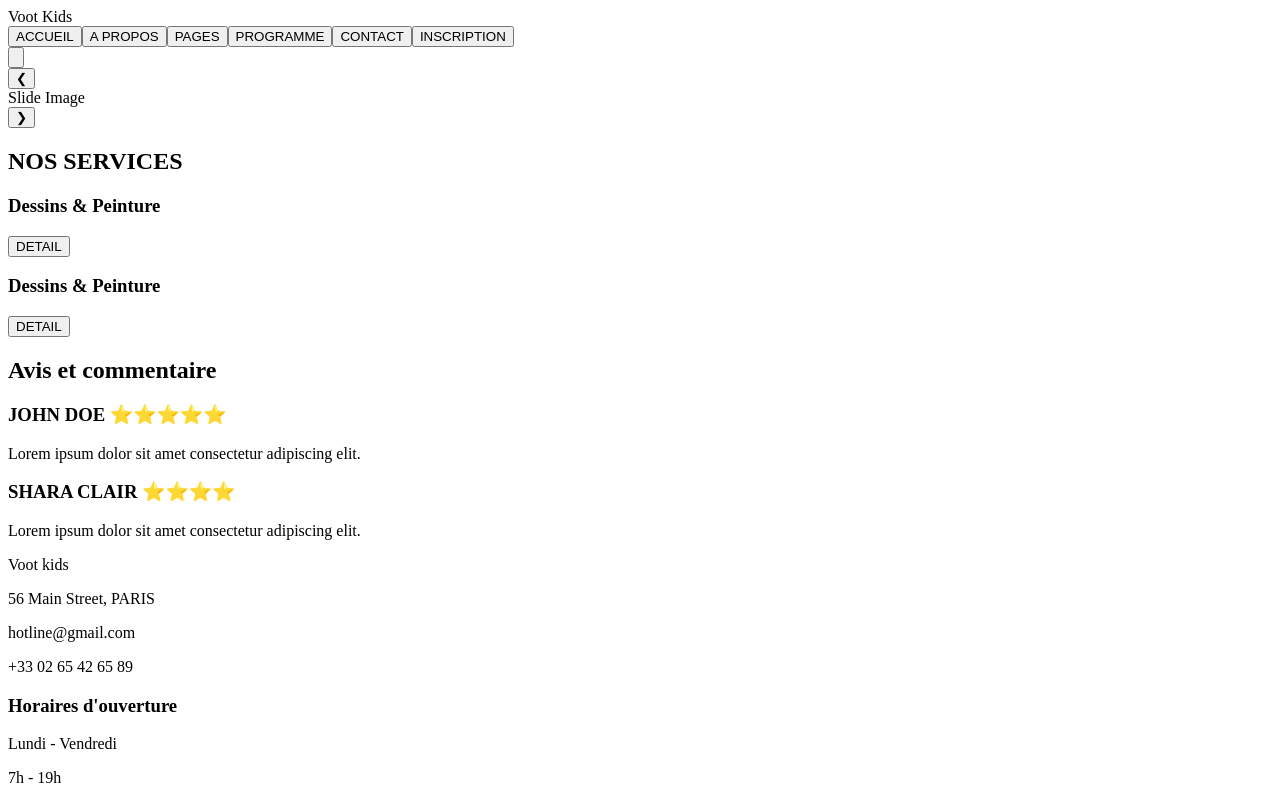
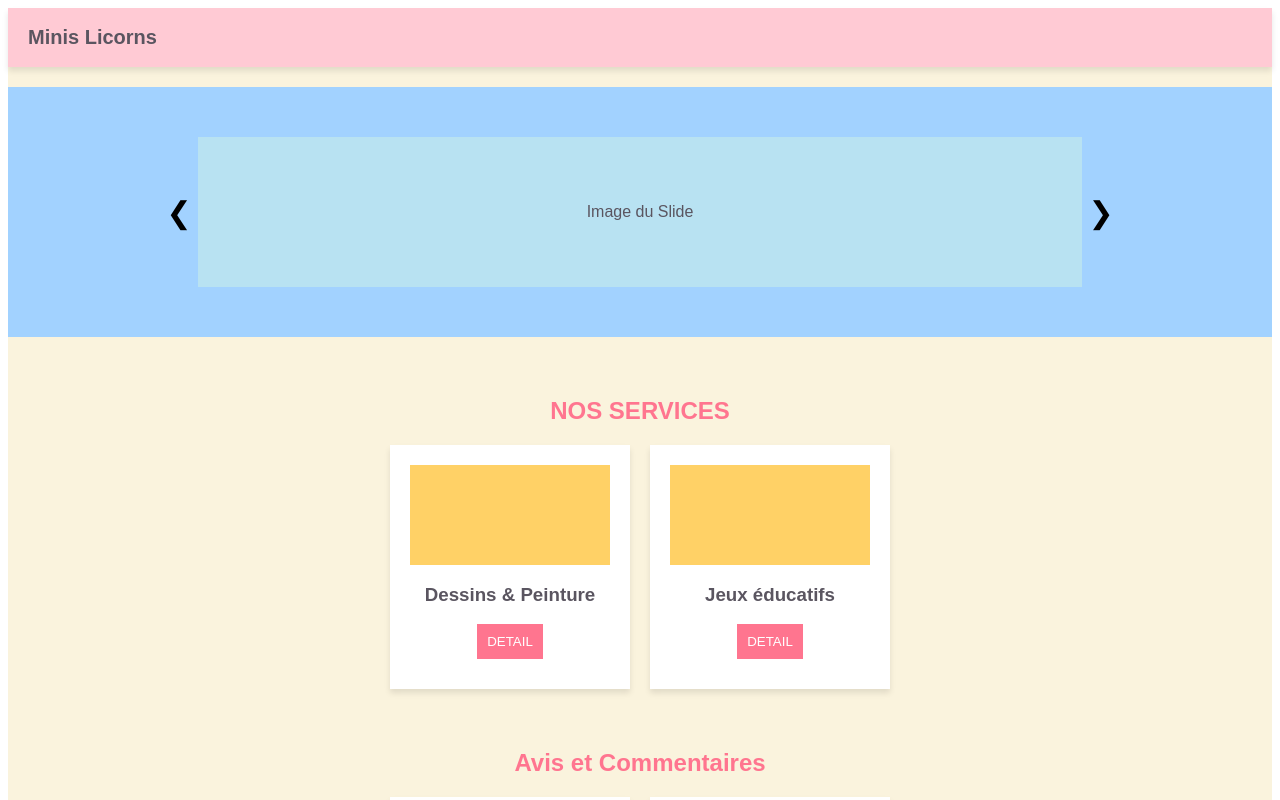
Before and after one commit to Ahoua685/creche_front_projet, a React (Vite) app: page / in a window 1280 px wide. Shown: the top 800 px of the page. Built offline with nearby package versions, Linux system fonts and the light colour scheme.

Commit message:
Ahoua : page d'accueil ok

```diff
--- a/src/App.jsx
+++ b/src/App.jsx
@@ -4,108 +4,198 @@ export default function HomePage() {
   const [menuOpen, setMenuOpen] = useState(false);
 
   return (
-    <div className="font-sans bg-gray-100 min-h-screen text-gray-700">
+    <div style={styles.container}>
       {/* Header */}
-      <header className="bg-gray-300 p-4 flex justify-between items-center shadow-md">
-        <div className="flex items-center space-x-2 text-xl font-bold text-gray-800">
-          <span>Voot Kids</span>
-        </div>
-        <div className="hidden md:flex space-x-6 text-gray-700">
-          <button className="hover:underline">ACCUEIL</button>
-          <button className="hover:underline">A PROPOS</button>
-          <button className="hover:underline">PAGES</button>
-          <button className="hover:underline">PROGRAMME</button>
-          <button className="hover:underline">CONTACT</button>
-          <button className="hover:underline">INSCRIPTION</button>
-        </div>
-        <div className="md:hidden">
-          <button onClick={() => setMenuOpen(!menuOpen)} className="p-2 bg-gray-400 rounded text-white">
-            {/* Icône Menu (≡) */}
-            <svg xmlns="http://www.w3.org/2000/svg" className="w-6 h-6" fill="none" viewBox="0 0 24 24" stroke="currentColor">
-              <path strokeLinecap="round" strokeLinejoin="round" strokeWidth={2} d="M4 6h16M4 12h16m-7 6h7" />
-            </svg>
-          </button>
-        </div>
+      <header style={styles.header}>
+        <div style={styles.logo}>Minis Licorns</div>
+        <nav style={{ ...styles.navLinks, display: menuOpen ? "flex" : "none" }}>
+          <a href="#" style={styles.navLink}>ACCUEIL</a>
+          <a href="#" style={styles.navLink}>A PROPOS</a>
+          <a href="#" style={styles.navLink}>PAGES</a>
+          <a href="#" style={styles.navLink}>PROGRAMME</a>
+          <a href="#" style={styles.navLink}>CONTACT</a>
+          <a href="#" style={styles.navLink}>INSCRIPTION</a>
+        </nav>
+        <button style={styles.menuBtn} onClick={() => setMenuOpen(!menuOpen)}>
+          <svg width="24" height="24" viewBox="0 0 24 24">
+            <path fill="#5A5560" d="M3 6h18M3 12h18m-18 6h18"></path>
+          </svg>
+        </button>
       </header>
 
-      {/* Mobile Menu */}
-      {menuOpen && (
-        <nav className="md:hidden bg-gray-200 p-4 flex flex-col space-y-2">
-          <button className="hover:underline">ACCUEIL</button>
-          <button className="hover:underline">A PROPOS</button>
-          <button className="hover:underline">PAGES</button>
-          <button className="hover:underline">PROGRAMME</button>
-          <button className="hover:underline">CONTACT</button>
-          <button className="hover:underline">INSCRIPTION</button>
-        </nav>
-      )}
-
       {/* Carousel */}
-      <section className="bg-gray-200 h-64 flex items-center justify-center text-gray-600">
-        <button className="text-3xl">❮</button>
-        <div className="w-3/4 h-48 bg-gray-400 flex items-center justify-center">Slide Image</div>
-        <button className="text-3xl">❯</button>
+      <section style={styles.carousel}>
+        <button style={styles.arrow}>❮</button>
+        <div style={styles.carouselContent}>Image du Slide</div>
+        <button style={styles.arrow}>❯</button>
       </section>
 
-      {/* Services Section */}
-      <section className="p-8 bg-gray-100">
-        <h2 className="text-center text-xl font-bold text-gray-800">NOS SERVICES</h2>
-        <div className="flex justify-center space-x-6 mt-4">
-          <div className="bg-white p-4 shadow-md w-64 text-center">
-            <div className="h-32 bg-gray-300"></div>
-            <h3 className="mt-2 font-bold">Dessins & Peinture</h3>
-            <button className="mt-2 px-4 py-2 bg-gray-500 text-white rounded">DETAIL</button>
+      {/* Services */}
+      <section style={styles.section}>
+        <h2 style={styles.title}>NOS SERVICES</h2>
+        <div style={styles.servicesContainer}>
+          <div style={styles.serviceCard}>
+            <div style={styles.serviceImg}></div>
+            <h3>Dessins & Peinture</h3>
+            <button style={styles.btn}>DETAIL</button>
           </div>
-          <div className="bg-white p-4 shadow-md w-64 text-center">
-            <div className="h-32 bg-gray-300"></div>
-            <h3 className="mt-2 font-bold">Dessins & Peinture</h3>
-            <button className="mt-2 px-4 py-2 bg-gray-500 text-white rounded">DETAIL</button>
+          <div style={styles.serviceCard}>
+            <div style={styles.serviceImg}></div>
+            <h3>Jeux éducatifs</h3>
+            <button style={styles.btn}>DETAIL</button>
           </div>
         </div>
       </section>
 
       {/* Testimonials */}
-      <section className="p-8 bg-gray-200">
-        <h2 className="text-center text-xl font-bold text-gray-800">Avis et commentaire</h2>
-        <div className="flex justify-center space-x-6 mt-4">
-          <div className="bg-white p-4 shadow-md w-64">
-            <h3 className="font-bold">JOHN DOE ⭐⭐⭐⭐⭐</h3>
-            <p className="text-sm mt-2">Lorem ipsum dolor sit amet consectetur adipiscing elit.</p>
+      <section style={styles.section}>
+        <h2 style={styles.title}>Avis et Commentaires</h2>
+        <div style={styles.testimonialsContainer}>
+          <div style={styles.testimonial}>
+            <h3>JOHN DOE ⭐⭐⭐⭐⭐</h3>
+            <p>Lorem ipsum dolor sit amet, consectetur adipiscing elit.</p>
           </div>
-          <div className="bg-white p-4 shadow-md w-64">
-            <h3 className="font-bold">SHARA CLAIR ⭐⭐⭐⭐</h3>
-            <p className="text-sm mt-2">Lorem ipsum dolor sit amet consectetur adipiscing elit.</p>
+          <div style={styles.testimonial}>
+            <h3>SHARA CLAIR ⭐⭐⭐⭐</h3>
+            <p>Lorem ipsum dolor sit amet, consectetur adipiscing elit.</p>
           </div>
         </div>
       </section>
 
       {/* Footer */}
-      <footer className="bg-gray-300 p-6 flex flex-col md:flex-row justify-between text-gray-800">
+      <footer style={styles.footer}>
         <div>
-          <p className="font-bold">Voot kids</p>
+          <h3>Minis Licorns</h3>
           <p>56 Main Street, PARIS</p>
           <p>hotline@gmail.com</p>
           <p>+33 02 65 42 65 89</p>
         </div>
         <div>
-          <h3 className="font-bold">Horaires d'ouverture</h3>
-          <p>Lundi - Vendredi</p>
-          <p>7h - 19h</p>
+          <h3>Horaires</h3>
+          <p>Lundi - Vendredi : 7h - 19h</p>
         </div>
         <div>
-          <h3 className="font-bold">Notre Programme</h3>
-          <p>Arts et Dessins</p>
+          <h3>Programme</h3>
           <p>Arts & Dessins</p>
-          <p>Arts & Dessins</p>
-        </div>
-        <div>
-          <h3 className="font-bold">Information</h3>
-          <p>Fermeture exceptionnelle</p>
-          <p>26 DEC 2026</p>
-          <p>Fermeture exceptionnelle</p>
-          <p>25 DEC 2026</p>
+          <p>Activités éducatives</p>
         </div>
       </footer>
     </div>
   );
 }
+
+// ✅ Styles avec couleurs pastel 🎨
+const styles = {
+  container: {
+    width: "100%",
+    backgroundColor: "#FAF3DD", // Beige pastel
+    color: "#5A5560", // Gris foncé doux
+    fontFamily: "Arial, sans-serif"
+  },
+  header: {
+    display: "flex",
+    justifyContent: "space-between",
+    alignItems: "center",
+    padding: "15px 20px",
+    background: "#FFCAD4", // Rose pastel
+    boxShadow: "0px 4px 6px rgba(0, 0, 0, 0.1)"
+  },
+  logo: {
+    fontSize: "20px",
+    fontWeight: "bold"
+  },
+  navLinks: {
+    display: "flex",
+    flexDirection: "column",
+    position: "absolute",
+    top: "60px",
+    left: "0",
+    width: "100%",
+    background: "#FFC8A2", // Orange pastel
+    textAlign: "center",
+    padding: "10px 0"
+  },
+  navLink: {
+    textDecoration: "none",
+    color: "#5A5560",
+    padding: "10px"
+  },
+  menuBtn: {
+    background: "none",
+    border: "none",
+    cursor: "pointer"
+  },
+  carousel: {
+    display: "flex",
+    alignItems: "center",
+    justifyContent: "center",
+    height: "250px",
+    background: "#A2D2FF", // Bleu pastel
+    margin: "20px 0"
+  },
+  carouselContent: {
+    width: "70%",
+    height: "150px",
+    background: "#B8E2F2", // Bleu ciel pastel
+    display: "flex",
+    alignItems: "center",
+    justifyContent: "center"
+  },
+  arrow: {
+    fontSize: "30px",
+    cursor: "pointer",
+    background: "none",
+    border: "none"
+  },
+  section: {
+    textAlign: "center",
+    padding: "20px"
+  },
+  title: {
+    color: "#FF758F" // Rose foncé pastel
+  },
+  servicesContainer: {
+    display: "flex",
+    justifyContent: "center",
+    gap: "20px",
+    marginTop: "20px"
+  },
+  serviceCard: {
+    background: "white",
+    padding: "20px",
+    width: "200px",
+    boxShadow: "0 4px 6px rgba(0, 0, 0, 0.1)"
+  },
+  serviceImg: {
+    height: "100px",
+    background: "#FFD166" // Jaune pastel
+  },
+  btn: {
+    display: "block",
+    margin: "10px auto",
+    padding: "10px",
+    background: "#FF758F", // Rose foncé pastel
+    color: "white",
+    border: "none",
+    cursor: "pointer"
+  },
+  testimonialsContainer: {
+    display: "flex",
+    justifyContent: "center",
+    gap: "20px",
+    marginTop: "20px"
+  },
+  testimonial: {
+    background: "white",
+    padding: "20px",
+    width: "200px",
+    boxShadow: "0 4px 6px rgba(0, 0, 0, 0.1)"
+  },
+  footer: {
+    display: "flex",
+    justifyContent: "space-around",
+    background: "#C7CEEA", // Violet pastel
+    padding: "20px",
+    marginTop: "20px"
+  }
+};
```
